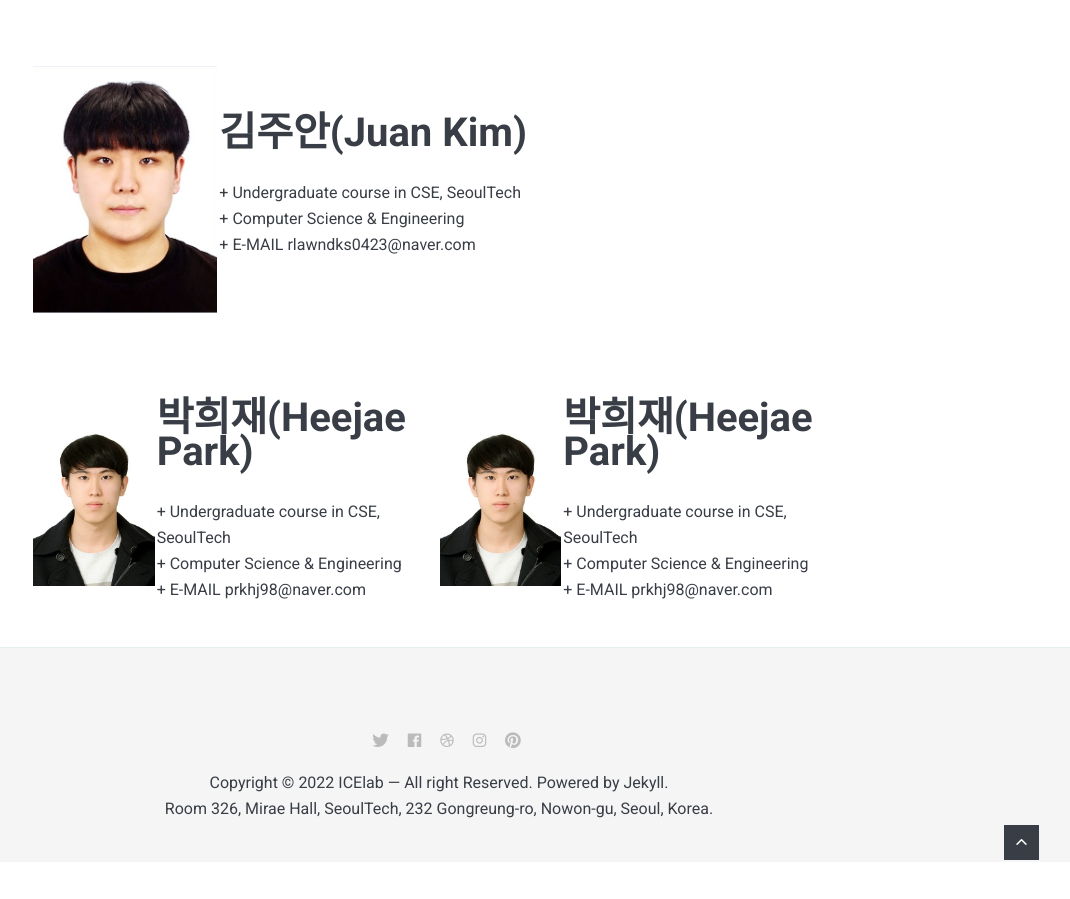
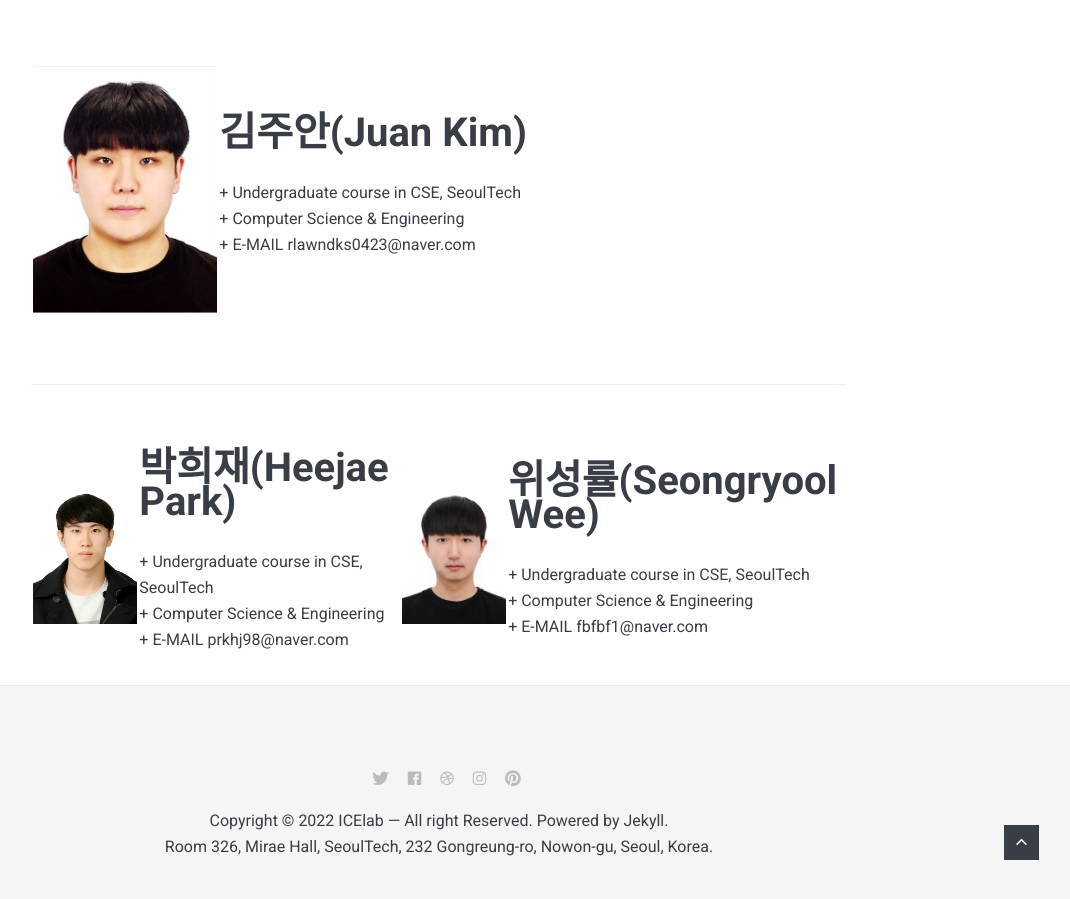
Before and after one commit to icelab-2020/HeeJaeMon123.github.io, a Jekyll site: the page built from _pages/01_members.md, in a window 1280 px wide and 900 px high, scrolled down 1692 px. Shown: the whole window, without its empty margins (201-1271 px from the left). Built offline with Jekyll 4.4.1, drawn with Linux system fonts in a browser that asks for light colours; nearby versions of some CDN libraries; before the commit the page ends 2554 px from its top, so only the background shows below that.

Commit message:
Update 01_members.md

```diff
--- a/_pages/01_members.md
+++ b/_pages/01_members.md
@@ -29,9 +29,8 @@
 |:---|:---|
 | ![iot]({{site.baseurl}}/images/jk.jpg){: width="184"; height="248"} | <b><span style="font-size:250%">김주안(Juan Kim)</span></b><br><br> + Undergraduate course in CSE, SeoulTech   <br> + Computer Science & Engineering  <br> + E-MAIL   rlawndks0423@naver.com |
 
-
-
+---------------------
 
 |    |   |    |    |
 |:---|:---|:---|:---|
-| ![iot]({{site.baseurl}}/images/hj.jpg){: width="184" height="248"} | <b><span style="font-size:250%">박희재(Heejae Park)</span></b><br><br> + Undergraduate course in CSE, SeoulTech   <br> + Computer Science & Engineering  <br> + E-MAIL   prkhj98@naver.com | ![iot]({{site.baseurl}}/images/hj.jpg){: width="184" height="248"} | <b><span style="font-size:250%">박희재(Heejae Park)</span></b><br><br> + Undergraduate course in CSE, SeoulTech   <br> + Computer Science & Engineering  <br> + E-MAIL   prkhj98@naver.com |
+| ![iot]({{site.baseurl}}/images/hj.jpg){: width="184" height="248"} | <b><span style="font-size:250%">박희재(Heejae Park)</span></b><br><br> + Undergraduate course in CSE, SeoulTech   <br> + Computer Science & Engineering  <br> + E-MAIL   prkhj98@naver.com | ![iot]({{site.baseurl}}/images/sw.jpg){: width="184"; height="248"} | <b><span style="font-size:250%">위성률(Seongryool Wee)</span></b><br><br> + Undergraduate course in CSE, SeoulTech   <br> + Computer Science & Engineering  <br> + E-MAIL   fbfbf1@naver.com |
```
